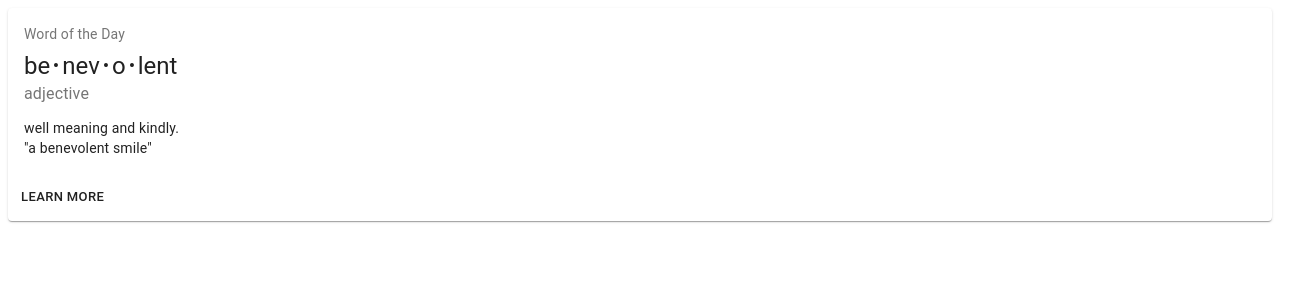
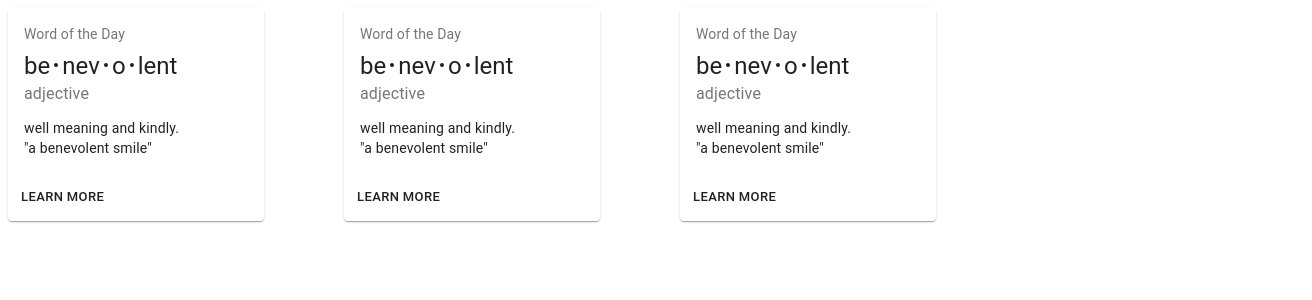
Before and after one commit to Pavlin-React/material-ui-tutorial, a React (Create React App) app: page / in a window 1280 px wide. Shown: the top 300 px of the page, 1312 px wide, since content can reach past the window. Built offline with nearby package versions, Linux system fonts and the light colour scheme.

Commit message:
Grid + Layout

```diff
--- a/src/App.js
+++ b/src/App.js
@@ -1,14 +1,16 @@
-
+import { Grid } from '@material-ui/core'
 import NavBar from './components/NavBar'
 
 
 
 function App() {
   return(
-    <div>
-      <NavBar />
+    <Grid container spacing={ 10 }>
+      <Grid  item xs={ 12 } sm={ 6 } md={ 3 } lg={ 3 }><NavBar /></Grid>
+      <Grid  item xs={ 12 } sm={ 6 } md={ 3 } lg={ 3 }><NavBar /></Grid>
+      <Grid  item xs={ 12 } sm={ 6 } md={ 3 } lg={ 3 }><NavBar /></Grid>
 
-    </div>
+    </Grid>
   )
 }
 
--- a/src/components/NavBar.js
+++ b/src/components/NavBar.js
@@ -8,7 +8,7 @@
 
 const useStyles = makeStyles({
   root: {
-    minWidth: 275,
+    minWidth: 222,
   },
   bullet: {
     display: 'inline-block',
```
